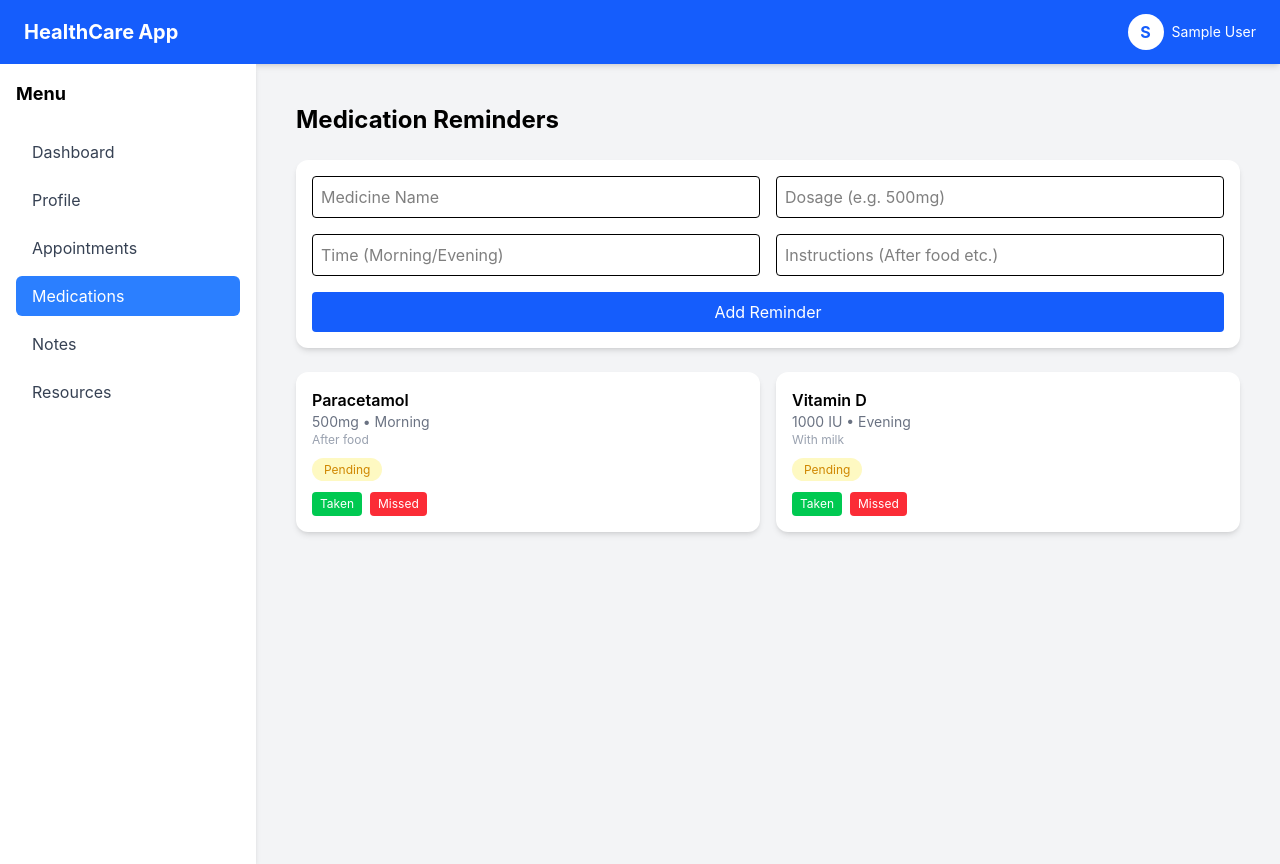
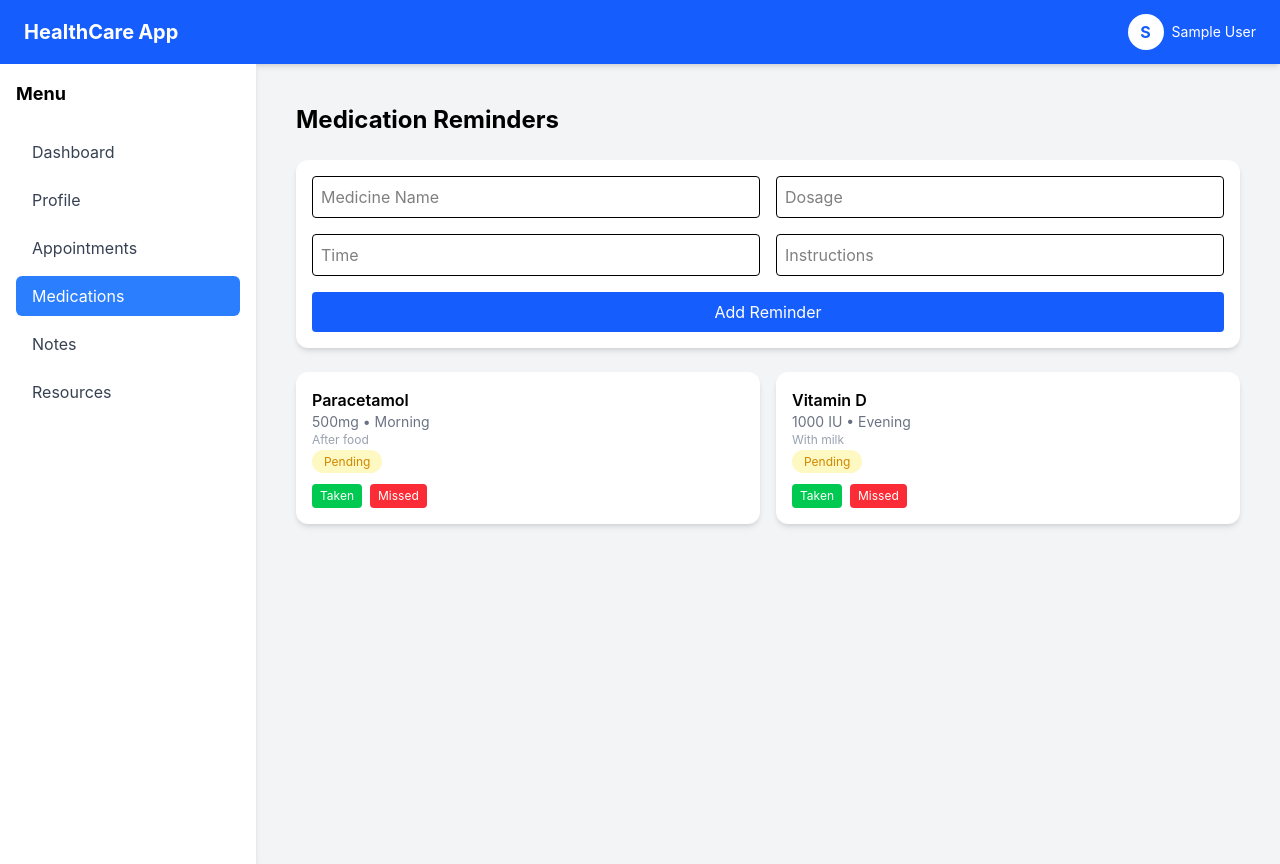
Before and after one commit to Saksham27Khanna/Patient-Healthcare, a React (Vite) app: page /medications in a window 1280 px wide. Built offline with nearby package versions, Linux system fonts and the light colour scheme; sample sign-in values are in the browser's storage.

Commit message:
Updated dashboard and medication  page

```diff
--- a/src/pages/Dashboard.jsx
+++ b/src/pages/Dashboard.jsx
@@ -60,7 +60,10 @@ const Dashboard = () => {
 
     const loadMedications = () => {
         const stored = JSON.parse(localStorage.getItem("medications")) || [];
-        setMedications([...defaultMedications, ...stored]);
+
+        const userOnly = stored.filter((med) => !med.isDefault);
+
+        setMedications([...defaultMedications, ...userOnly]);
     };
 
     const loadNotes = () => {
--- a/src/pages/Medications.jsx
+++ b/src/pages/Medications.jsx
@@ -197,8 +197,6 @@
 
 
 
-
-
 import React, { useEffect, useState } from "react";
 import Loader from "../components/Loader";
 
@@ -213,9 +211,10 @@ const Medications = () => {
         instructions: "",
     });
 
+    // ✅ DEFAULT (UI ONLY)
     const defaultMeds = [
         {
-            id: 1,
+            id: "med-1",
             name: "Paracetamol",
             dosage: "500mg",
             time: "Morning",
@@ -224,7 +223,7 @@ const Medications = () => {
             isDefault: true,
         },
         {
-            id: 2,
+            id: "med-2",
             name: "Vitamin D",
             dosage: "1000 IU",
             time: "Evening",
@@ -234,16 +233,10 @@ const Medications = () => {
         },
     ];
 
+    // ✅ ONLY LOAD USER DATA
     useEffect(() => {
-        const stored = localStorage.getItem("medications");
-
-        if (stored) {
-            setMedications(JSON.parse(stored));
-        } else {
-            setMedications(defaultMeds);
-            localStorage.setItem("medications", JSON.stringify(defaultMeds));
-        }
-
+        const stored = JSON.parse(localStorage.getItem("medications")) || [];
+        setMedications(stored);
         setLoading(false);
     }, []);
 
@@ -251,6 +244,7 @@ const Medications = () => {
         setFormData({ ...formData, [e.target.name]: e.target.value });
     };
 
+    // ✅ ADD (ONLY USER DATA)
     const handleAdd = (e) => {
         e.preventDefault();
 
@@ -276,6 +270,7 @@ const Medications = () => {
         });
     };
 
+    // ✅ STATUS UPDATE (ONLY USER DATA)
     const updateStatus = (id, newStatus) => {
         const updated = medications.map((med) =>
             med.id === id ? { ...med, status: newStatus } : med
@@ -287,32 +282,27 @@ const Medications = () => {
         window.dispatchEvent(new Event("medicationsUpdated"));
     };
 
+    // ✅ DELETE (ONLY USER DATA)
     const handleDelete = (id) => {
-        const updated = medications.filter(
-            (med) => !(med.id === id && !med.isDefault)
-        );
+        const updated = medications.filter((med) => med.id !== id);
 
         setMedications(updated);
-
-        // 🔥 store ONLY user data
-        const userOnly = updated.filter((med) => !med.isDefault);
-        localStorage.setItem("medications", JSON.stringify(userOnly));
+        localStorage.setItem("medications", JSON.stringify(updated));
 
         window.dispatchEvent(new Event("medicationsUpdated"));
     };
 
+    if (loading) return <Loader />;
 
-    if (loading) return <Loader />;
+    // ✅ FINAL DATA FOR UI (NO DUPLICATION)
+    const allMeds = [...defaultMeds, ...medications];
 
     return (
         <div className="p-4 sm:p-6">
 
-            {/* Header */}
-            <div className="flex flex-col sm:flex-row justify-between items-start sm:items-center gap-3 mb-6">
-                <h1 className="text-xl sm:text-2xl font-bold">
+            <h1 className="text-xl sm:text-2xl font-bold mb-6">
                 Medication Reminders
             </h1>
-            </div>
 
             {/* Form */}
             <form
@@ -332,7 +322,7 @@ const Medications = () => {
                 <input
                     type="text"
                     name="dosage"
-                    placeholder="Dosage (e.g. 500mg)"
+                    placeholder="Dosage"
                     value={formData.dosage}
                     onChange={handleChange}
                     className="border p-2 rounded"
@@ -342,7 +332,7 @@ const Medications = () => {
                 <input
                     type="text"
                     name="time"
-                    placeholder="Time (Morning/Evening)"
+                    placeholder="Time"
                     value={formData.time}
                     onChange={handleChange}
                     className="border p-2 rounded"
@@ -352,29 +342,23 @@ const Medications = () => {
                 <input
                     type="text"
                     name="instructions"
-                    placeholder="Instructions (After food etc.)"
+                    placeholder="Instructions"
                     value={formData.instructions}
                     onChange={handleChange}
                     className="border p-2 rounded"
                     required
                 />
 
-                <button className="sm:col-span-2 bg-blue-600 text-white py-2 rounded hover:bg-blue-700">
+                <button className="sm:col-span-2 bg-blue-600 text-white py-2 rounded">
                     Add Reminder
                 </button>
             </form>
 
             {/* List */}
             <div className="grid grid-cols-1 sm:grid-cols-2 gap-4">
-                {medications.length === 0 ? (
-                    <p>No medications</p>
-                ) : (
-                    medications.map((med) => (
-                        <div
-                            key={med.id}
-                            className="bg-white p-4 rounded-xl shadow-md"
-                        >
-                            <div className="mb-2">
+                {allMeds.map((med) => (
+                    <div key={med.id} className="bg-white p-4 rounded-xl shadow-md">
+
                         <p className="font-semibold">{med.name}</p>
                         <p className="text-sm text-gray-500">
                             {med.dosage} • {med.time}
@@ -382,34 +366,22 @@ const Medications = () => {
                         <p className="text-xs text-gray-400">
                             {med.instructions}
                         </p>
-                            </div>
 
-                            <span
-                                className={`text-xs px-3 py-1 rounded-full ${med.status === "Taken"
-                                    ? "bg-green-100 text-green-600"
-                                    : med.status === "Missed"
-                                        ? "bg-red-100 text-red-600"
-                                        : "bg-yellow-100 text-yellow-600"
-                                    }`}
-                            >
+                        <span className="text-xs px-3 py-1 rounded-full bg-yellow-100 text-yellow-600">
                             {med.status}
                         </span>
 
-                            <div className="flex flex-wrap gap-2 mt-3">
+                        <div className="flex gap-2 mt-3">
 
                             <button
-                                    onClick={() =>
-                                        updateStatus(med.id, "Taken")
-                                    }
+                                onClick={() => updateStatus(med.id, "Taken")}
                                 className="text-xs bg-green-500 text-white px-2 py-1 rounded"
                             >
                                 Taken
                             </button>
 
                             <button
-                                    onClick={() =>
-                                        updateStatus(med.id, "Missed")
-                                    }
+                                onClick={() => updateStatus(med.id, "Missed")}
                                 className="text-xs bg-red-500 text-white px-2 py-1 rounded"
                             >
                                 Missed
@@ -418,15 +390,14 @@ const Medications = () => {
                             {!med.isDefault && (
                                 <button
                                     onClick={() => handleDelete(med.id)}
-                                        className="text-xs text-red-500 hover:underline sm:ml-auto"
+                                    className="text-xs text-red-500 ml-auto"
                                 >
                                     Delete
                                 </button>
                             )}
                         </div>
                     </div>
-                    ))
-                )}
+                ))}
             </div>
         </div>
     );
```
Lines whose indentation alone changed are shown as unchanged.
